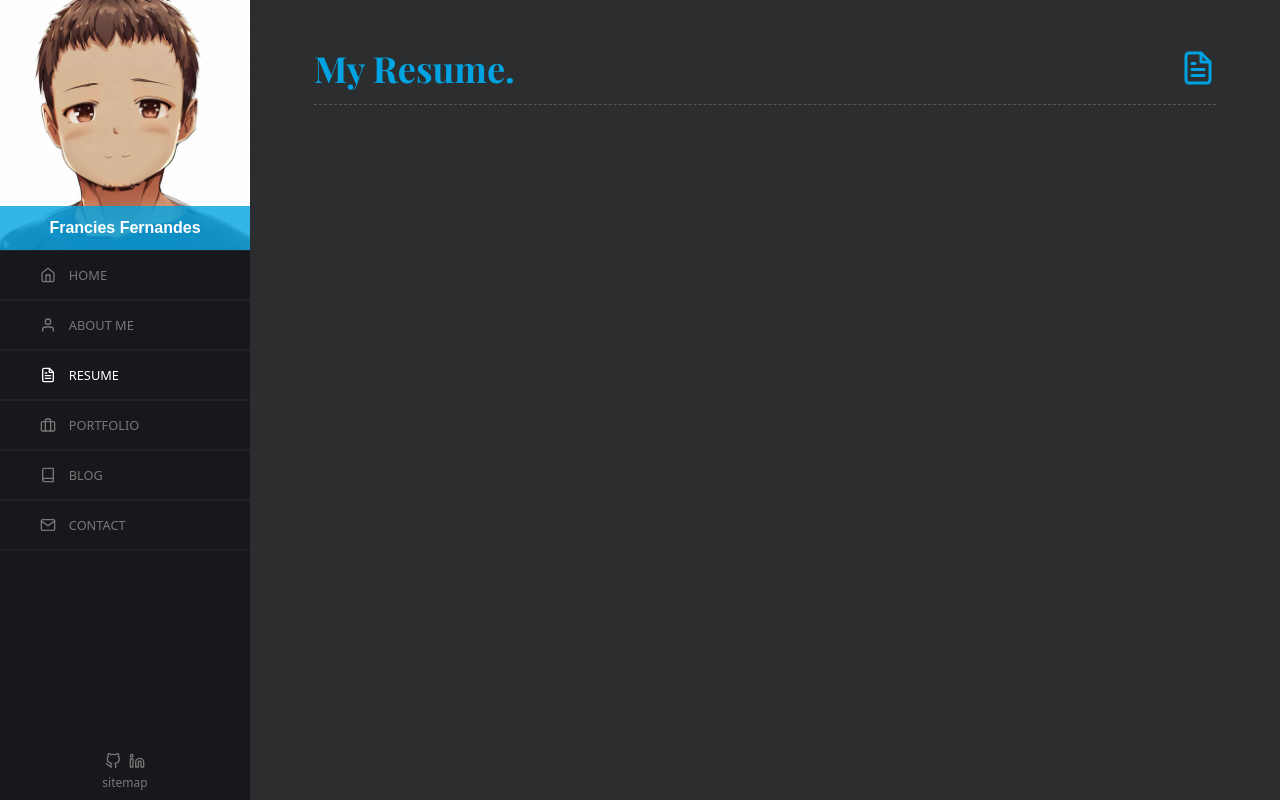
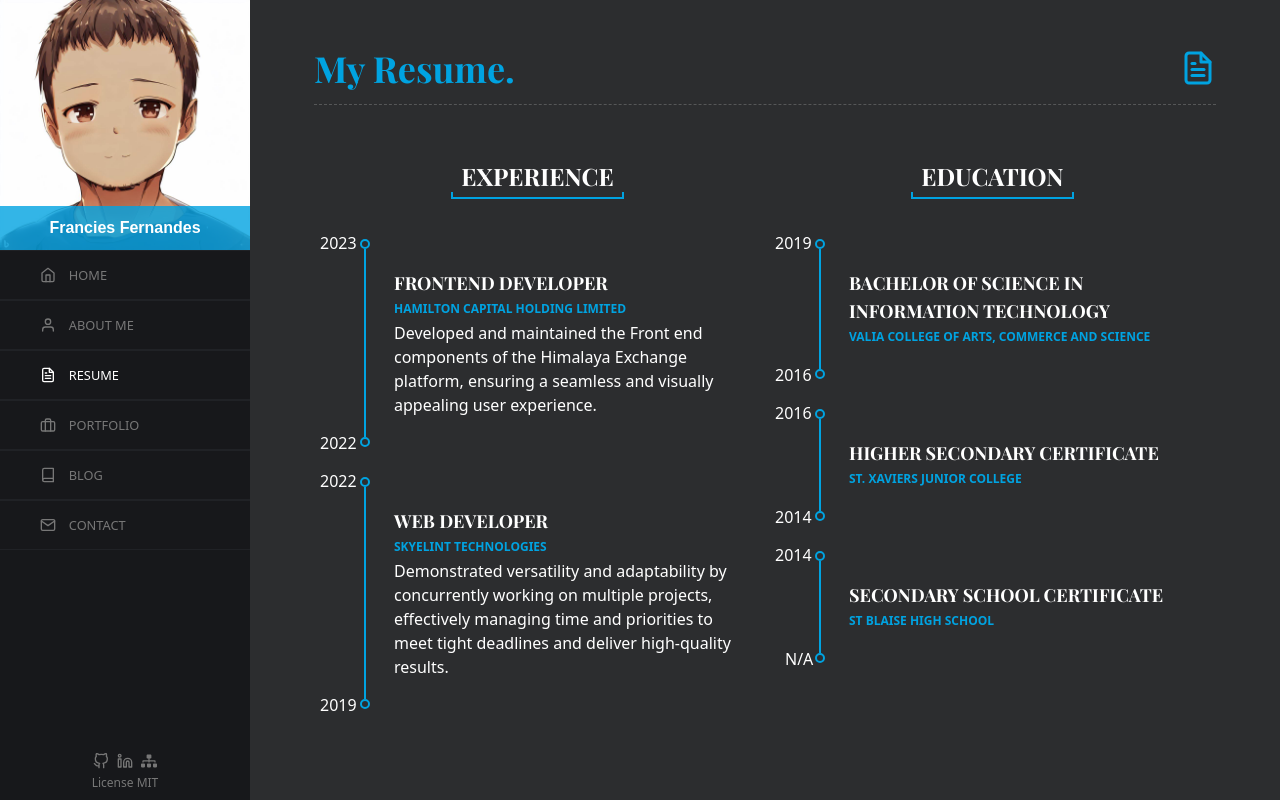
Before and after one commit to Francies-Quebert/portfolio-nextjs, a Next.js app: page /resume in a window 1280 px wide. Built offline with nearby package versions, Linux system fonts and the light colour scheme; a web font is replaced by a local one.

Commit message:
design changes to footer and added new updated design for resume page

```diff
--- a/app/globals.css
+++ b/app/globals.css
@@ -27,6 +27,7 @@
       --foreground-rgb: #e1e1e1;
       --background: #2C2D2F;
       --primary-background:  #00A3E1;
+      font-family: Roboto, sans-serif;
     }
   }
 
@@ -96,4 +97,19 @@
   .image-tech {
     @apply select-none opacity-[0.7] hover:opacity-100 object-cover
   }
+
+  .information-card{
+    @apply mt-[20px] mb-[50px] relative pl-[50px] w-full;
+  }
+
+  .line-left{
+    @apply w-[2px] h-full bg-primary -left-[10px] top-0 absolute inline-block;
+  }
+  .line-left::before{
+    @apply content-[''] w-[10px] h-[10px] rounded-full border-2 border-primary absolute -left-[4px] -top-[10px];
+  }
+
+  .line-left::after{
+    @apply content-[''] w-[10px] h-[10px] rounded-full border-2 border-primary absolute -left-[4px] top-[100%];
+  }
 }
--- a/app/resume/page.tsx
+++ b/app/resume/page.tsx
@@ -1,7 +1,9 @@
 import PageTitle from '@/components/PageTitle'
+import ResumeInformation from '@/components/ResumeInformation'
+import SectionMainTitle from '@/components/SectionMainTitle'
+import SkillBlock from '@/components/SkillBlock'
 import { FiFileText } from '@react-icons/all-files/fi/FiFileText'
 import { Metadata } from 'next'
-import Head from 'next/head'
 import React from 'react'
 
 export const metadata: Metadata = {
@@ -9,10 +11,62 @@ export const metadata: Metadata = {
 }
 
 const resume = () => {
+
+  const skills = ['React.js', 'Typescript', 'JavaScript', 'CSS', 'SCSS', 'TailwindCSS', 'HTML/HTML5', 'Cross Browser Compatibility'
+    , 'Interface Design and Implementation', 'Scrum', 'Next.JS', 'Node.JS', 'MySQL', 'MongoDB', 'GitHub', 'Jest ', 'React testing library',
+    'Cypress', 'Express.JS','AWS cloud']
   return (
-    <> <Head><title>Resume</title></Head>
+    <>
       <div>
         <PageTitle text='My Resume.' Icon={<FiFileText className='text-font-inherit' />} />
+        <div className='grid lg:grid-cols-2 gap-2'>
+          <section>
+            <SectionMainTitle text='EXPERIENCE' />
+            <div>
+              <ResumeInformation
+                title={'Frontend developer'}
+                titleDesc={'Hamilton capital holding limited'}
+                desc={'Developed and maintained the Front end components of the Himalaya Exchange platform, ensuring a seamless and visually appealing user experience.'}
+                from={'2022'}
+                to={'2023'} />
+              <ResumeInformation
+                title={'Web developer'}
+                titleDesc={'Skyelint Technologies'}
+                desc={'Demonstrated versatility and adaptability by concurrently working on multiple projects, effectively managing time and priorities to meet tight deadlines and deliver high-quality results.'}
+                from={'2019'}
+                to={'2022'} />
+            </div>
+          </section>
+          <section>
+            <SectionMainTitle text='EDUCATION' />
+            <div>
+              <ResumeInformation
+                title={'BACHELOR OF SCIENCE IN INFORMATION TECHNOLOGY'}
+                titleDesc={'Valia College of Arts, Commerce and Science'}
+                desc={''}
+                from={'2016'}
+                to={'2019'} />
+              <ResumeInformation
+                title={'HIGHER SECONDARY CERTIFICATE'}
+                titleDesc={'St. Xaviers Junior College'}
+                desc={''}
+                from={'2014'}
+                to={'2016'} />
+              <ResumeInformation
+                title={'SECONDARY SCHOOL CERTIFICATE'}
+                titleDesc={'St Blaise High School'}
+                desc={''}
+                from={'N/A'}
+                to={'2014'} />
+            </div>
+          </section>
+        </div>
+        <section>
+          <SectionMainTitle text='Skills' />
+          <div className='flex flex-wrap gap-2'>
+            {skills.map(skill => <SkillBlock text={skill} />)}
+          </div>
+        </section>
       </div>
     </>
   )
--- a/components/Loading.tsx
+++ /dev/null
@@ -1,44 +0,0 @@
-'use client'
-import { useRouter } from 'next/router';
-import { useEffect, useState } from 'react';
-
-const PageLoadingIndicator = () => {
-    const router = useRouter();
-    const [loadingProgress, setLoadingProgress] = useState(0);
-    const [loading, setLoading] = useState(false);
-
-
-    useEffect(() => {
-        const handleStart = (url: string) => {
-            setLoadingProgress(95)
-            if (url !== router.asPath) {
-                setLoading(true)
-            }
-        };
-        const handleComplete = (url: string) => {
-            if (url === router.asPath) {
-                console.log(1)
-                setLoadingProgress(0);
-                setLoading(false)
-            }
-        }
-
-        router.events.on('routeChangeStart', handleStart)
-        router.events.on('routeChangeComplete', handleComplete)
-        router.events.on('routeChangeError', handleComplete)
-
-        return () => {
-            setLoadingProgress(0)
-            router.events.off('routeChangeStart', handleStart)
-            router.events.off('routeChangeComplete', handleComplete)
-            router.events.off('routeChangeError', handleComplete)
-        }
-    },[router.pathname])
-
-    return (<div className={`z-50 absolute inset-0 h-1 w-full text-white text-4xl bg-dark ${loading ? 'block' : 'bg-transparent'}`}>
-        <div style={{ width: loadingProgress + '%' }} className={`transition-[width] ease-linear duration-1000 ${loading ? 'bg-primary' : 'bg-transparent'} h-1`}>
-        </div>
-    </div>);
-};
-
-export default PageLoadingIndicator;
--- /dev/null
+++ b/components/ResumeInformation.tsx
@@ -0,0 +1,31 @@
+import React from 'react'
+
+interface Props {
+    title: string,
+    titleDesc: string,
+    desc: string,
+    from: string | number,
+    to: string | number
+}
+function ResumeInformation({ title, titleDesc, desc, from, to }: Props) {
+    return (
+        <ul className="information-card">
+            <li className='relative ml-[10px] p-5 transition-all'>
+                <span className="line-left"></span>
+                <div className="content">
+                    <h4 className='font-playfair text-lg uppercase font-bold'>{title}</h4>
+                    <h5 className='text-primary my-1 text-xs font-semibold uppercase'>{titleDesc}</h5>
+                    <p className="info">
+                        {desc}
+                    </p>
+                </div>
+                <span className="inline-block absolute h-full top-0 -left-[10px]">
+                    <span className="-top-[18px] absolute -translate-x-[120%]">{to}</span>
+                    <span className="-bottom-[18px] absolute -translate-x-[120%]">{from}</span>
+                </span>
+            </li>
+        </ul>
+    )
+}
+
+export default ResumeInformation
--- a/components/SectionMainTitle.tsx
+++ b/components/SectionMainTitle.tsx
@@ -3,7 +3,7 @@ import React from 'react'
 function SectionMainTitle({ text }: { text: string }) {
     return (
         <div className="my-[50px] text-center">
-            <h3 className='font-playfair font-bold text-2xl px-[10px] py-[5px] inline-block relative border-b-2 border-primary before:bg-primary before:left-0 before:bottom-0 before:absolute before:content-[""] before:w-[2px] before:h-[5px] after:bg-primary after:right-0 after:bottom-0 after:absolute after:content-[""] after:w-[2px] after:h-[5px]'>{text}</h3>
+            <h3 className='uppercase font-playfair font-bold text-2xl px-[10px] py-[5px] inline-block relative border-b-2 border-primary before:bg-primary before:left-0 before:bottom-0 before:absolute before:content-[""] before:w-[2px] before:h-[5px] after:bg-primary after:right-0 after:bottom-0 after:absolute after:content-[""] after:w-[2px] after:h-[5px]'>{text}</h3>
         </div>
     )
 }
--- /dev/null
+++ b/components/SkillBlock.tsx
@@ -0,0 +1,9 @@
+import React from 'react'
+
+function SkillBlock({ text, className }: { text: string, className?: string }) {
+    return (
+        <div className={`rounded-full border border-primary flex justify-center items-center py-2 px-4 transition-all hover:bg-primary hover:text-white cursor-pointer ${className}`}>{text}</div>
+    )
+}
+
+export default SkillBlock
--- a/components/header.tsx
+++ b/components/header.tsx
@@ -12,6 +12,8 @@ import image from '@/assets/image.jpg';
 import Link from 'next/link';
 import { FiGithub } from '@react-icons/all-files/fi/FiGithub';
 import { FiLinkedin } from '@react-icons/all-files/fi/FiLinkedin';
+import { FaSitemap } from '@react-icons/all-files/fa/FaSitemap';
+
 export default function layout({ cointainerClassName = '', setShowNavBar }: { cointainerClassName: string, setShowNavBar: (val: boolean) => void }) {
 
   const navigation = [{
@@ -62,11 +64,12 @@ export default function layout({ cointainerClassName = '', setShowNavBar }: { co
       </div>
       <footer >
         <div className='text-xs text-center flex gap-2 justify-center'>
-          <a href='https://github.com/Francies-Quebert' className='hover:text-white' target='_blank'><FiGithub /></a>
-          <a href='https://www.linkedin.com/in/francies-f-650045aa/' className='hover:text-white' target='_blank'><FiLinkedin /></a>
+          <a content='github' href='https://github.com/Francies-Quebert' className='hover:text-white' target='_blank'><FiGithub /></a>
+          <a content='linkerIN' href='https://www.linkedin.com/in/francies-f-650045aa/' className='hover:text-white' target='_blank'><FiLinkedin /></a>
+          <Link content='sitemap' href='/sitemap.xml' className='text-xs hover:text-white' ><FaSitemap />  </Link>
         </div>
         <div className='text-xs pt-1.5'>
-          <Link href='/sitemap.xml' className='text-xs hover:text-white'>sitemap</Link>
+              License MIT
         </div>
       </footer>
     </header>
```
